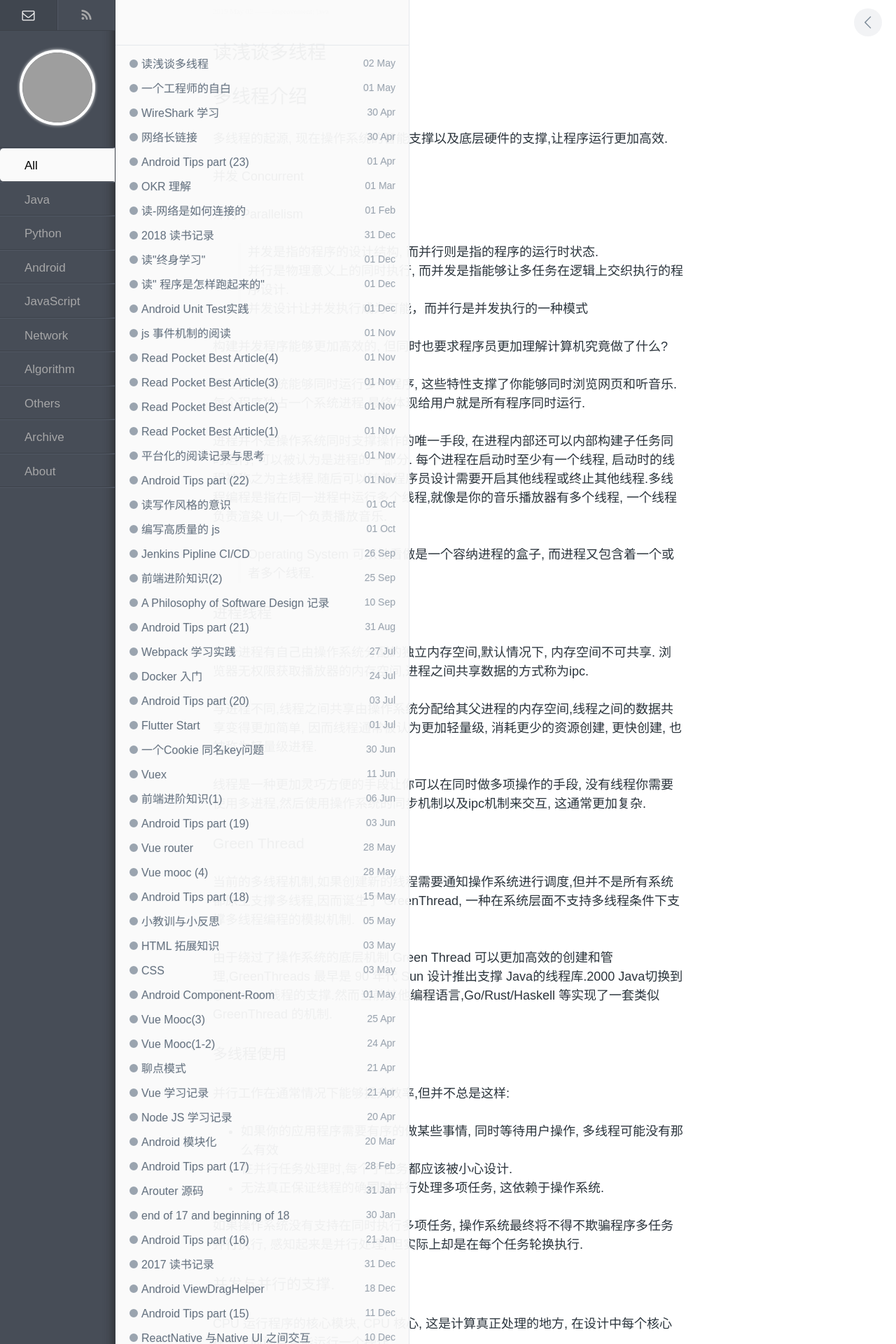
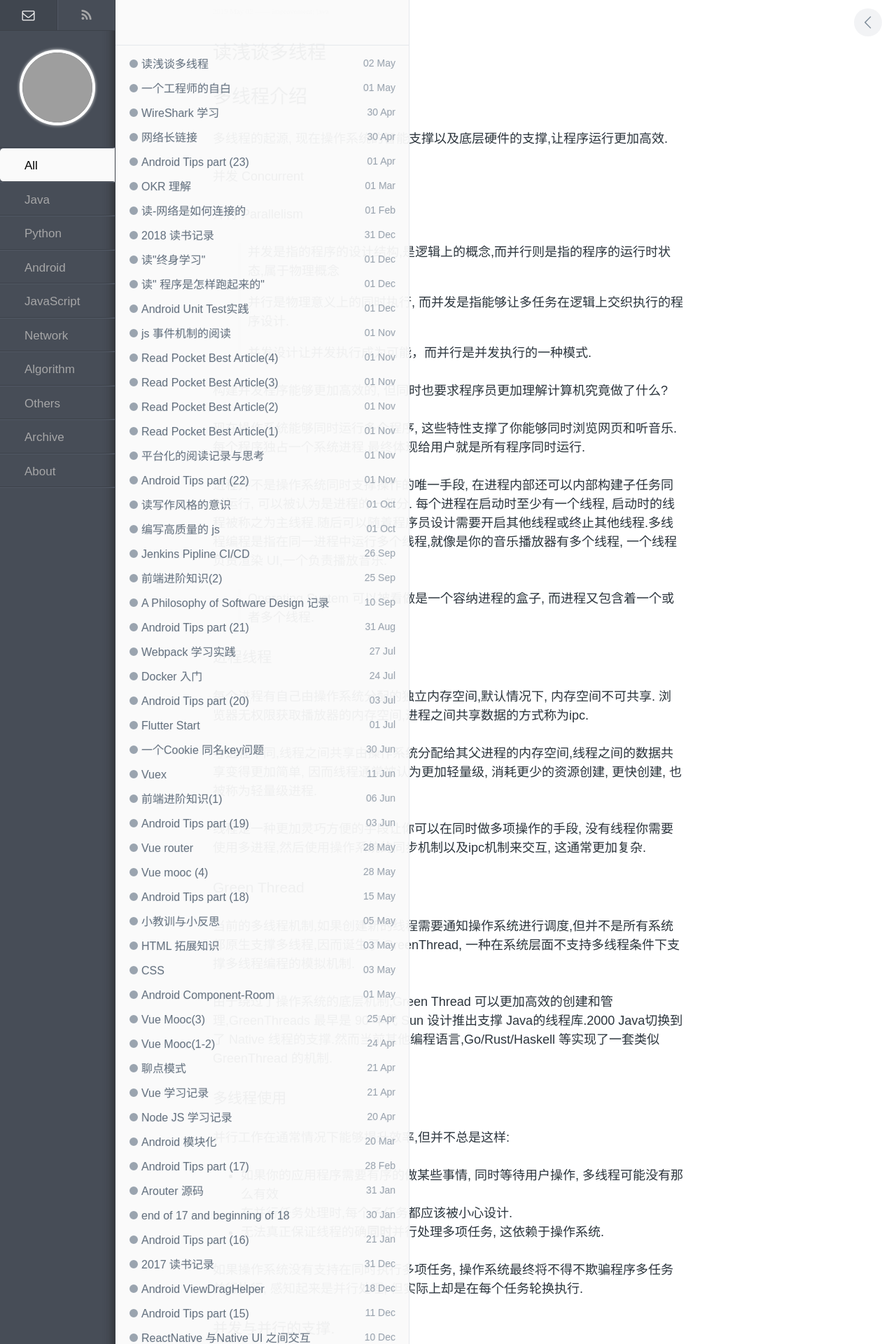
Before and after one commit to enlipan/enlipan.github.io, a Jekyll site: the page built from _posts/2019-05-02-reading-mutithreading.md, in a window 1280 px wide. Shown: the top 1920 px of the page at 70% size. Built offline with Jekyll 4.4.1, drawn with Linux system fonts in a browser that asks for light colours; nearby versions of some CDN libraries; comment, search, counter and statistics services are not loaded; grey boxes are pictures that could not be loaded.

Commit message:
modify multithreading

```diff
--- a/_posts/2019-05-02-reading-mutithreading.md
+++ b/_posts/2019-05-02-reading-mutithreading.md
@@ -14,9 +14,11 @@ keywords: [improvement,java]
 
 并行 Parallelism
 
-> 并发是指的程序的设计结构, 而并行则是指的程序的运行时状态.
+> 并发是指的程序的设计结构,是逻辑上的概念,而并行则是指的程序的运行时状态,属于物理概念
+>
 > 并行是物理意义上的同时执行, 而并发是指能够让多任务在逻辑上交织执行的程序设计.
-> 并发设计让并发执行成为可能，而并行是并发执行的一种模式
+>
+> 并发设计让并发执行成为可能，而并行是并发执行的一种模式.
 
 构建并发程序能够更加高效的, 但同时也要求程序员更加理解计算机究竟做了什么?
 
```
